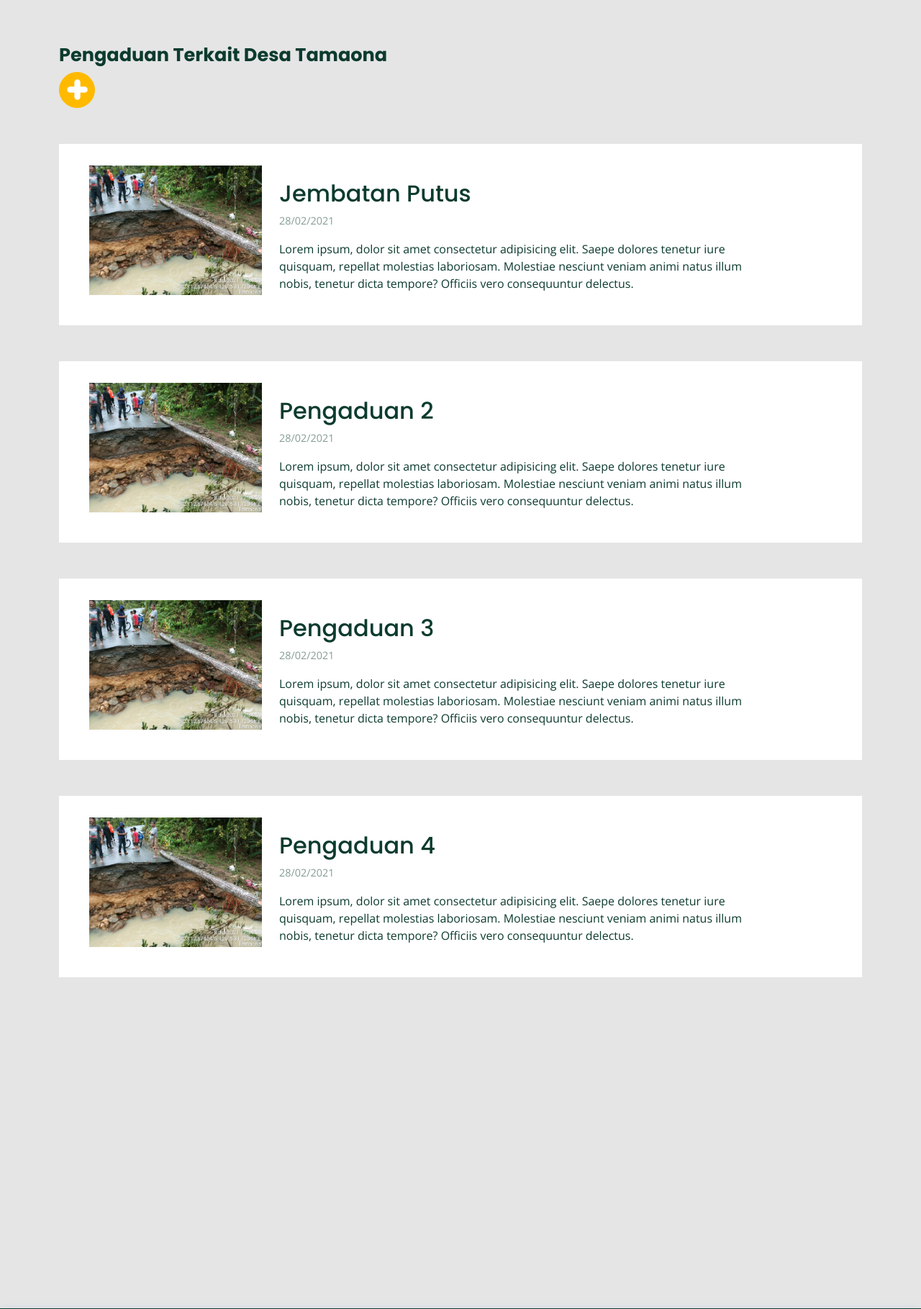
After one commit to WidadSucitra/Desa-Tamaona, a PHP site: page /pengaduan.html in a window 1280 px wide; the page is wider, and only the part inside the window is pictured. The commit adds this page. Shown: the part 409-2228 px from the top of that part at 72% size. Run offline with PHP 8.4, Linux system fonts and the light colour scheme.

Commit message:
halaman pengaduan

```diff
--- a/assets/css/style.css
+++ b/assets/css/style.css
@@ -1107,8 +1107,168 @@ CONTACT.HTML
   }
 }
 
-
-
+/*--------------------------------------------------------------
+PENGADUAN.HTML
+--------------------------------------------------------------*/
+.pengaduan .teks .pembuka{
+  font-size:1.2rem;
+  font-weight:850;
+  color: #0C3B2E;
+  position: relative;
+}
+
+.pengaduan-simbol button{
+  border-radius: 55%;
+  width: 40px;
+  height: 40px;
+  border: 1px solid #FFBA00;
+  background-color: #FFBA00;
+  color: #fff;
+  cursor: pointer;
+}
+
+.pengaduan-simbol button img{
+  width: 25px;
+  height: 25px;
+}
+
+.pengaduan-simbol button:hover{
+  opacity: 0,7;
+  border: 1px solid #6D9773;
+  background-color: #6D9773;
+}
+
+.pengaduan{
+  margin-bottom: 200px;
+}
+
+.pengaduan-kegiatan{
+  margin: 50px 0;
+  padding: 30px;
+  background-color: #fff;
+}
+
+.pengaduan-kegiatan img{
+  width: 100%;
+}
+
+.pengaduan-kegiatan p{
+  color: #0C3B2E;
+}
+
+.pengaduan-kegiatan h2{
+  color: #0C3B2E;
+  margin-top: 20px;
+}
+
+.pengaduan-kegiatan p.waktu{
+  color: #0C3B2E;
+  opacity: 0.5;
+  font-size: 0.9rem;
+}
+
+/* ukuran desktop */
+@media (min-width:800px) {
+  .pengaduan .teks .pembuka{
+    font-size:1.6rem;
+    font-weight:850;
+    color: #0C3B2E;
+    position: relative;
+  }
+
+  .pengaduan-simbol button{
+    border-radius: 55%;
+    width: 50px;
+    height: 50px;
+    border: 1px solid #FFBA00;
+    background-color: #FFBA00;
+    color: #fff;
+    cursor: pointer;
+  }
+
+  .pengaduan-simbol button img{
+    width: 35px;
+    height: 35px;
+  }
+
+  .pengaduan-simbol button:hover{
+    opacity: 0,7;
+    border: 1px solid #6D9773;
+    background-color: #6D9773;
+  }
+
+  .pengaduan{
+    margin-bottom: 200px;
+  }
+
+  .pengaduan-kegiatan{
+    margin: 50px 0;
+    padding: 30px;
+    background-color: #fff;
+  }
+
+  .pengaduan-kegiatan img{
+    width: 100%;
+  }
+
+  .pengaduan-kegiatan h2, p{
+    color: #0C3B2E;
+  }
+
+  .pengaduan-kegiatan p.waktu{
+    color: #0C3B2E;
+    opacity: 0.5;
+    font-size: 0.9rem;
+  }
+}
+
+/*--------------------------------------------------------------
+FORM-PENGADUAN.HTML
+--------------------------------------------------------------*/
+
+/* ukuran desktop */
+@media (min-width:800px) {
+  .laporan{
+    box-sizing: border-box;
+    margin: 0;
+    background: #6D9773;
+    display: flex;
+    justify-content: center;
+    align-items: center;
+    flex-direction: column;
+    font-size: 10px;
+    margin-top: -100px;
+  }
+
+  .laporan .container{
+    background-color: #fff;
+    border-radius: 5px;
+    box-shadow: 0 14px 28px rgba(0, 0, 0, 0.25), 0 10px 10px rgba(0, 0, 0, 0.22);
+    overflow: hidden;
+    width: 768px;
+    max-width: 100%;
+    min-height: 450px;
+    min-width: 370px;
+    margin-top: 50px;
+  }
+
+
+  .laporan table{
+    margin: auto;
+    margin-top: 50px;
+
+  }
+  .laporan .tbl-laporan td.title{
+    font-size: 13px;
+    color: #0C3B2E;
+  }
+
+  .laporan button.kirim{
+    background-color: #6D9773;
+    margin-left: 50%;
+    margin-top: 20px;
+  }
+}
 
 
 
--- /dev/null
+++ b/pengaduan.html
@@ -0,0 +1,193 @@
+<!DOCTYPE html>
+<html lang="en">
+
+<head>
+  <meta charset="utf-8">
+  <meta content="width=device-width, initial-scale=1.0" name="viewport">
+
+  <title>Desa Tamaona</title>
+  <meta content="" name="description">
+  <meta content="" name="keywords">
+
+  <!-- Favicons -->
+  <link href="assets/img/ikon-gunung.png" rel="icon">
+  <link href="assets/img/apple-touch-icon.png" rel="apple-touch-icon">
+
+  <!-- Google Fonts -->
+  <link href="https://fonts.googleapis.com/css?family=Open+Sans:300,300i,400,400i,600,600i,700,700i|Raleway:300,300i,400,400i,500,500i,600,600i,700,700i|Poppins:300,300i,400,400i,500,500i,600,600i,700,700i" rel="stylesheet">
+
+  <!-- Vendor CSS Files -->
+  <link href="assets/vendor/fontawesome-free/css/all.min.css" rel="stylesheet">
+  <link href="assets/vendor/animate.css/animate.min.css" rel="stylesheet">
+  <link href="assets/vendor/bootstrap/css/bootstrap.min.css" rel="stylesheet">
+  <link href="assets/vendor/bootstrap-icons/bootstrap-icons.css" rel="stylesheet">
+  <link href="assets/vendor/boxicons/css/boxicons.min.css" rel="stylesheet">
+  <link href="assets/vendor/glightbox/css/glightbox.min.css" rel="stylesheet">
+  <link href="assets/vendor/remixicon/remixicon.css" rel="stylesheet">
+  <link href="assets/vendor/swiper/swiper-bundle.min.css" rel="stylesheet">
+
+  <!-- Template Main CSS File -->
+  <link href="assets/css/style.css" rel="stylesheet">
+
+</head>
+
+<body>
+
+  <!-- ======= Header ======= -->
+  <header id="header" class="fixed-top">
+    <div class="container d-flex align-items-center">
+
+      <h1 class="logo me-auto"><a href="index.html">Desa Tamaona</a></h1>
+      <nav id="navbar" class="navbar order-last order-lg-0">
+        <ul>
+          <li><a class="nav-link scrollto" href="index.html">Home</a></li>
+          <li><a class="nav-link scrollto" href="statistik.html">Statistika</a></li>
+          <li><a class="nav-link scrollto" href="gallery.html">Galeri</a></li>
+          <li class="dropdown active"><a href="potensi.html"><span>Potensi</span> <i class="bi bi-chevron-down panah"></i></a>
+            <ul>
+              <li><a href="batas-wilayah.html">Wilayah</a></li>
+              <li><a href="sarana.html">Sarana</a></li>
+              <li><a href="potensi-wisata.html">Potensi Wisata</a></li>
+              <li><a href="potensi-komoditi.html">Komoditi</a></li>
+            </ul>
+          </li>
+          <li><a class="nav-link scrollto" href="event.html">Event</a></li>
+          <li><a class="nav-link scrollto" href="contact.html">Contact Us</a></li>
+          <li><a class="nav-link scrollto" href="pengaduan.html">Pengaduan</a></li>
+        </ul>
+        <i class="bi bi-list mobile-nav-toggle"></i>
+      </nav>
+    </div>
+  </header><!-- End Header -->
+
+  <!-- jumbotron -->
+  <section class="d-flex align-items-center">
+    <div class="jumbotron-potensi jumbotron">
+      <h1 class="container">Pengaduan</h1>
+    </div>
+  </section>
+
+  <!-- PENGADUAN TEXT -->
+  <section class="pengaduan container">
+      <div class="teks">
+          <h1 class="pembuka">Pengaduan Terkait Desa Tamaona</h1>
+      </div>
+
+      <!-- fitur tambah pengaduan -->
+      <div class="pengaduan-simbol">
+          <a href="form-pengaduan.html"><button><img src="assets/img/pengaduan/add.png"></button></a>
+      </div>
+
+
+      <!-- isi website -->
+
+      <div class="pengaduan">
+          <div class="row pengaduan-kegiatan">
+              <div class="col-md-3">
+                <img src="assets/img/pengaduan/jembatan.jpg">
+              </div>
+              <div class="col-md-8">
+                  <h2>Jembatan Putus</h2>
+                  <p class="waktu">28/02/2021</p>
+                  <p>Lorem ipsum, dolor sit amet consectetur adipisicing elit. Saepe dolores tenetur iure quisquam, repellat molestias laboriosam. Molestiae nesciunt veniam animi natus illum nobis, tenetur dicta tempore? Officiis vero consequuntur delectus.</p>
+              </div>
+          </div>
+
+          <div class="row pengaduan-kegiatan">
+            <div class="col-md-3">
+              <img src="assets/img/pengaduan/jembatan.jpg">
+            </div>
+            <div class="col-md-8">
+                <h2>Pengaduan 2</h2>
+                <p class="waktu">28/02/2021</p>
+                <p>Lorem ipsum, dolor sit amet consectetur adipisicing elit. Saepe dolores tenetur iure quisquam, repellat molestias laboriosam. Molestiae nesciunt veniam animi natus illum nobis, tenetur dicta tempore? Officiis vero consequuntur delectus.</p>
+            </div>
+        </div>
+
+        <div class="row pengaduan-kegiatan">
+            <div class="col-md-3">
+              <img src="assets/img/pengaduan/jembatan.jpg">
+            </div>
+            <div class="col-md-8">
+                <h2>Pengaduan 3</h2>
+                <p class="waktu">28/02/2021</p>
+                <p>Lorem ipsum, dolor sit amet consectetur adipisicing elit. Saepe dolores tenetur iure quisquam, repellat molestias laboriosam. Molestiae nesciunt veniam animi natus illum nobis, tenetur dicta tempore? Officiis vero consequuntur delectus.</p>
+            </div>
+        </div>
+
+        <div class="row pengaduan-kegiatan">
+            <div class="col-md-3">
+              <img src="assets/img/pengaduan/jembatan.jpg">
+            </div>
+            <div class="col-md-8">
+                <h2>Pengaduan 4</h2>
+                <p class="waktu">28/02/2021</p>
+                <p>Lorem ipsum, dolor sit amet consectetur adipisicing elit. Saepe dolores tenetur iure quisquam, repellat molestias laboriosam. Molestiae nesciunt veniam animi natus illum nobis, tenetur dicta tempore? Officiis vero consequuntur delectus.</p>
+            </div>
+        </div>
+
+      </div>
+
+  </section>
+
+   <!-- ======= Footer ======= -->
+   <footer id="footer">
+
+    <div class="footer-top">
+      <div class="container">
+        <div class="row">
+
+          <div class="col-lg-3 col-md-6 footer-contact">
+            <h3>Desa Tamaona</h3>
+            <p>
+              Desa Tamaona, Kecamatan Kindang <br>
+              Kabupaten Bulukumba, 92517<br>
+              Sulawesi Selatan, Indonesia <br><br>
+              <strong>Phone:</strong> +1 5589 55488 55<br>
+              <strong>Email:</strong> info@example.com<br>
+            </p>
+          </div>
+
+          <div class="map">
+            <iframe style="border: 4px;; width: 30%; height: 200px; margin-left: 50%;" src="https://www.google.com/maps/embed?pb=!1m18!1m12!1m3!1d31778.040102627572!2d120.0605284082321!3d-5.378035522280226!2m3!1f0!2f0!3f0!3m2!1i1024!2i768!4f13.1!3m3!1m2!1s0x2dbea66e29d7cd4f%3A0x78f9ad0866279115!2sTamaona%2C%20Kec.%20Kindang%2C%20Kabupaten%20Bulukumba%2C%20Sulawesi%20Selatan!5e0!3m2!1sid!2sid!4v1649605483529!5m2!1sid!2sid" allowfullscreen="" loading="lazy" referrerpolicy="no-referrer-when-downgrade"></iframe>
+          </div>
+
+
+        </div>
+      </div>
+    </div>
+
+    <div class="container d-md-flex py-4">
+
+      <div class="me-md-auto text-center text-md-start">
+        <div class="copyright">
+          &copy; Copyright <strong><span>Desa Tamaona</span></strong>. All Rights Reserved
+        </div>
+
+      </div>
+      <div class="social-links text-center text-md-right pt-3 pt-md-0">
+        <a href="#" class="twitter"><i class="bx bxl-twitter"></i></a>
+        <a href="#" class="facebook"><i class="bx bxl-facebook"></i></a>
+        <a href="#" class="instagram"><i class="bx bxl-instagram"></i></a>
+        <a href="#" class="google-plus"><i class="bx bxl-skype"></i></a>
+        <a href="#" class="linkedin"><i class="bx bxl-linkedin"></i></a>
+      </div>
+    </div>
+  </footer>
+
+  <div id="preloader"></div>
+  <a href="#" class="back-to-top d-flex align-items-center justify-content-center"><i class="bi bi-arrow-up-short"></i></a>
+
+  <!-- Vendor JS Files -->
+  <script src="assets/vendor/purecounter/purecounter.js"></script>
+  <script src="assets/vendor/bootstrap/js/bootstrap.bundle.min.js"></script>
+  <script src="assets/vendor/glightbox/js/glightbox.min.js"></script>
+  <script src="assets/vendor/swiper/swiper-bundle.min.js"></script>
+  <script src="assets/vendor/php-email-form/validate.js"></script>
+
+  <!-- Template Main JS File -->
+  <script src="assets/js/main.js"></script>
+
+</body>
+
+</html>
```
Also changed, not shown: form-pengaduan.html (added, +184 -0 lines), assets/img/pengaduan/add.png (added), assets/img/pengaduan/jembatan.jpg (added).
